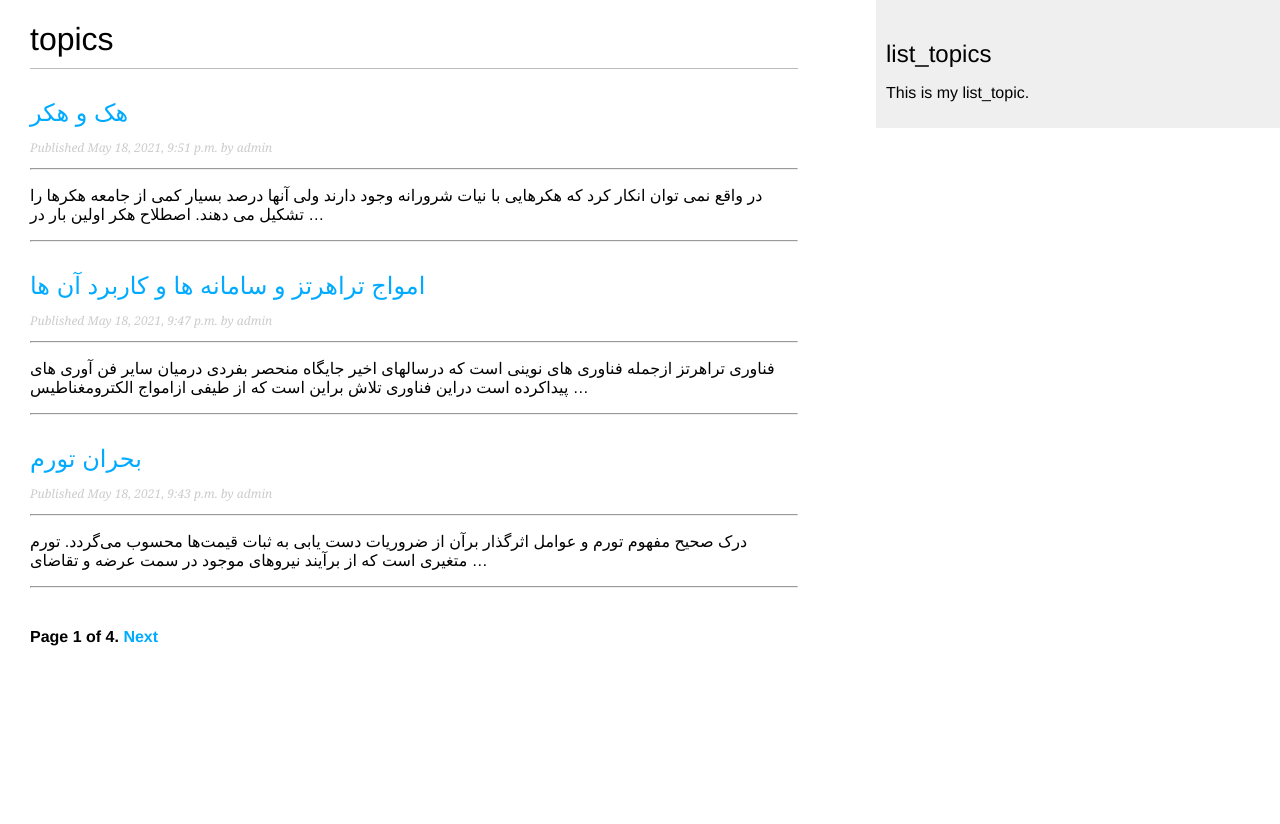
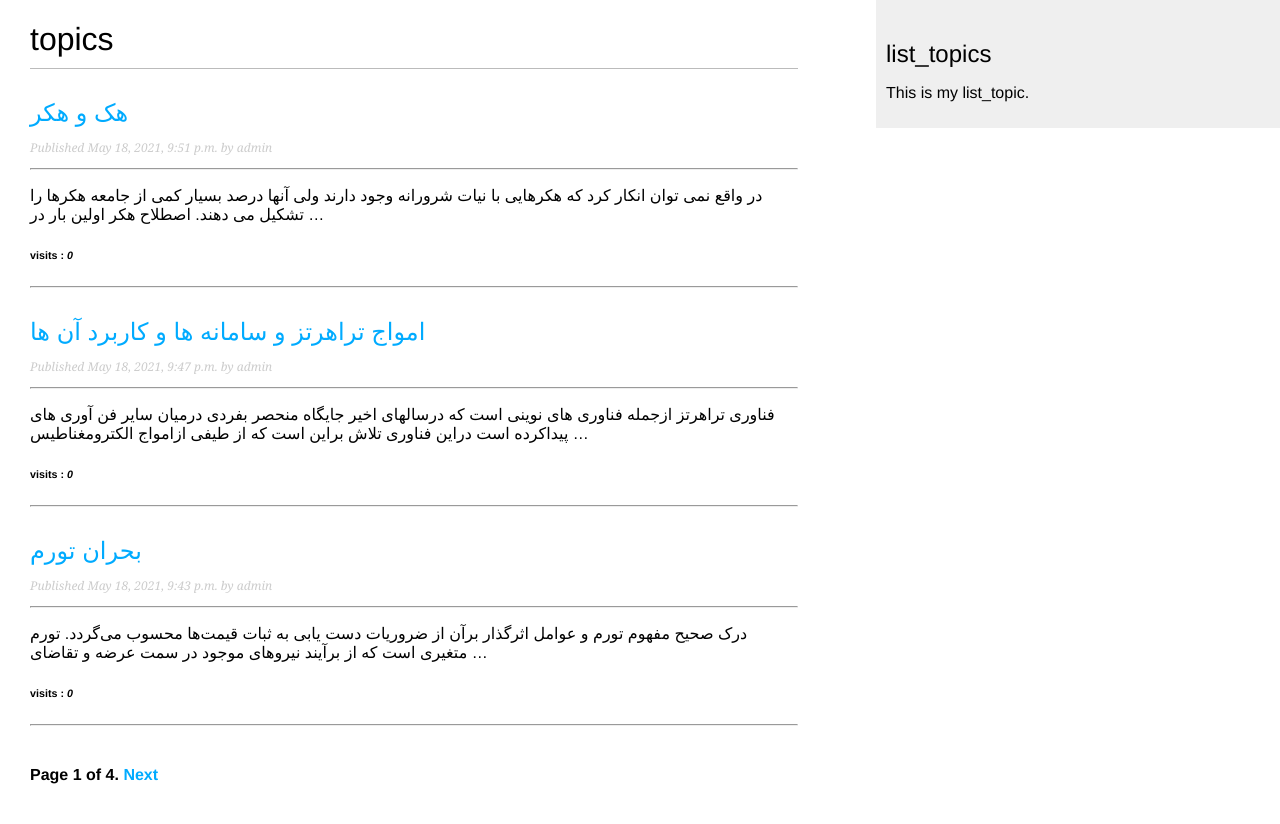
Before and after one commit to malihe77/parsin_site, a Django app: page /list_topic/ in a window 1280 px wide. Before the commit the page ends 646 px from the top, so only its background shows below. Run offline with Django 3.2, Linux system fonts and the light colour scheme; data comes from the database, SQL or seed files in the repository; both versions use the stored data as it was after the commit.

Commit message:
add a cluomn visits

```diff
--- a/parsin/list_topic/admin.py
+++ b/parsin/list_topic/admin.py
@@ -3,7 +3,7 @@ from .models import Post
 
 @admin.register(Post)
 class PostAdmin(admin.ModelAdmin):
-    list_display = ('Research_title', 'slug', 'author', 'publish', 'status')
+    list_display = ('Research_title', 'slug', 'author', 'publish','visits', 'status')
     list_filter = ('status', 'created', 'publish', 'author')
     search_fields = ('Research_title', 'Research_content')
     prepopulated_fields = {'slug': ('Research_title',)}
--- a/parsin/list_topic/models.py
+++ b/parsin/list_topic/models.py
@@ -17,7 +17,7 @@ class Post(models.Model):
     created = models.DateTimeField(auto_now_add=True)
     updated = models.DateTimeField(auto_now=True)
     status = models.CharField(max_length=10, choices=STATUS_CHOICES, default='draft')
-
+    visits = models.PositiveIntegerField(default=0)
     class Meta:
         ordering = ('-publish',)
     def __str__(self):
--- a/parsin/list_topic/templates/list_topic/post/detail.html
+++ b/parsin/list_topic/templates/list_topic/post/detail.html
@@ -3,7 +3,7 @@
 {% block content %}
 <h1>{{ post.Research_title }}</h1>
 <p class="date">
-    Published {{ post.publish }} by {{ post.author }}
+    Published {{ post.publish }} by {{ post.author }} - Visits : {{post.visits}}
 </p>
 {{ post.Research_content|linebreaks }}
 {% endblock %}
--- a/parsin/list_topic/templates/list_topic/post/list.html
+++ b/parsin/list_topic/templates/list_topic/post/list.html
@@ -4,7 +4,7 @@
 <h1> topics</h1>
 {% for post in posts %}
 <h2>
-    <a href="{{ post1.get_absolute_url }}">
+    <a href="{{ post.get_absolute_url }}">
         {{ post.Research_title}}
     </a>
 </h2>
@@ -13,6 +13,7 @@
 </p>
 <hr>
 {{ post.Research_content|truncatewords:30|linebreaks }}
+<h6>visits : <b><i> {{post.visits}} </i></b></h6>
 <hr>
 {%endfor %}
 {% include "pagination.html" with page=posts %}
--- a/parsin/list_topic/urls.py
+++ b/parsin/list_topic/urls.py
@@ -6,7 +6,5 @@ app_name = 'list_topic'
 urlpatterns = [
 # post views
     path('', post_list, name='post_list'),
-    path('<int:year>/<int:month>/<int:day>/<slug:post>/',
-    post_detail,
-    name='post_detail'),
+    path('<int:year>/<int:month>/<int:day>/<slug:post>/', post_detail, name='post_detail'),
 ]
--- a/parsin/list_topic/views.py
+++ b/parsin/list_topic/views.py
@@ -20,9 +20,11 @@ def post_list(request):
 def post_detail(request, year, month, day, post):
     post = get_object_or_404(Post, slug=post,
             status='published',
-            publish__year=year,
-            publish__month=month,
-            publish__day=day)
+            publish__year= year,
+            publish__month= month,
+            publish__day= day)
+    post.visits = post.visits +1
+    post.save()
     return render(request,
     'list_topic/post/detail.html',
     {'post': post})
```
Also changed, not shown: parsin/db.sqlite3, parsin/list_topic/migrations/0003_auto_20210523_2227.py (added).
